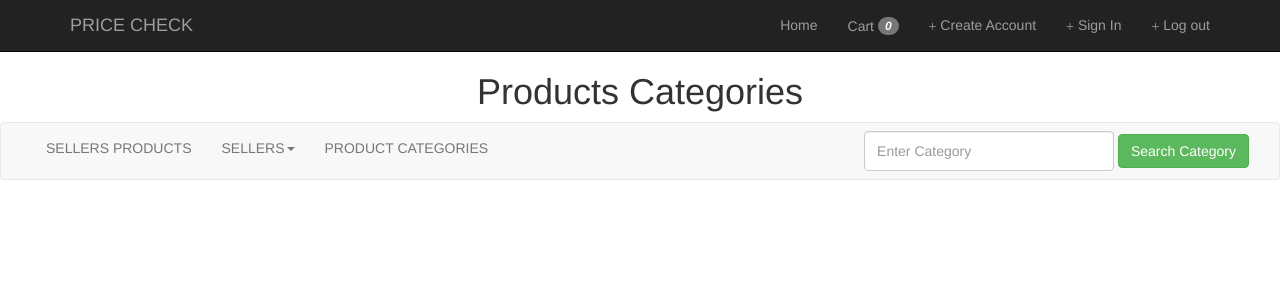
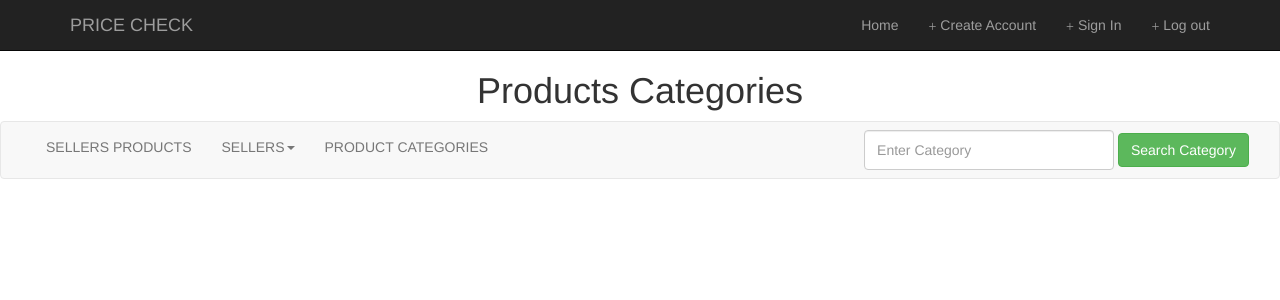
Before and after one commit to mariammwanje/pricecheck, a Django app: page /products/list in a window 1280 px wide. Shown: the top 300 px of the page. Run offline with Django 3.2, Linux system fonts and the light colour scheme; the visitor is signed in with stand-in values (Sample User, id 1); data that the repository does not hold is empty; some libraries are stand-ins or nearby versions; some web fonts are replaced.

```diff
--- a/pricecheck/settings.py
+++ b/pricecheck/settings.py
@@ -34,7 +34,6 @@ INSTALLED_APPS = [
     'products',
     'accounts',
     'sellers',
-    'cart',
     'bootstrap3',
     'django.contrib.sites',
     'allauth',
--- a/pricecheck/urls.py
+++ b/pricecheck/urls.py
@@ -20,7 +20,6 @@ from django.contrib import admin
 from django.contrib.staticfiles.urls import staticfiles_urlpatterns
 
 from pricecheck import views
-# from pricecheck.views import HomeView
 
 urlpatterns = [
     url(r'^$', views.home, name='home'),
@@ -28,7 +27,6 @@ urlpatterns = [
     url(r'^admin/', admin.site.urls),
     url(r'^products/', include('products.urls', namespace='products')),
     url(r'^sellers/', include('sellers.urls', namespace='sellers')),
-    url(r'^cart/', include('cart.urls', namespace='cart')),
 
     url(r'^accounts/', include('accounts.urls', namespace='accounts')),
 
--- a/templates/base.html
+++ b/templates/base.html
@@ -30,11 +30,11 @@
                         <a href="{% url 'products:products_landing' %}" align="pull-right">Home</a>
                     </li>
 
-                    <li>
-                        <a href="{% url 'cart:cart_list' %}" align="pull-right">Cart
-                            <i class="fa fa-shopping-cart fa-navbar-cart"><span class="badge">0</span></i>
-                        </a>
-                    </li>
+{#                    <li>#}
+{#                        <a href="{% url 'cart:cart_list' %}" align="pull-right">Cart#}
+{#                            <i class="fa fa-shopping-cart fa-navbar-cart"><span class="badge">0</span></i>#}
+{#                        </a>#}
+{#                    </li>#}
 
                     <li>
                         <a href="{% url 'accounts:signup' %}" align="pull-right"
```
